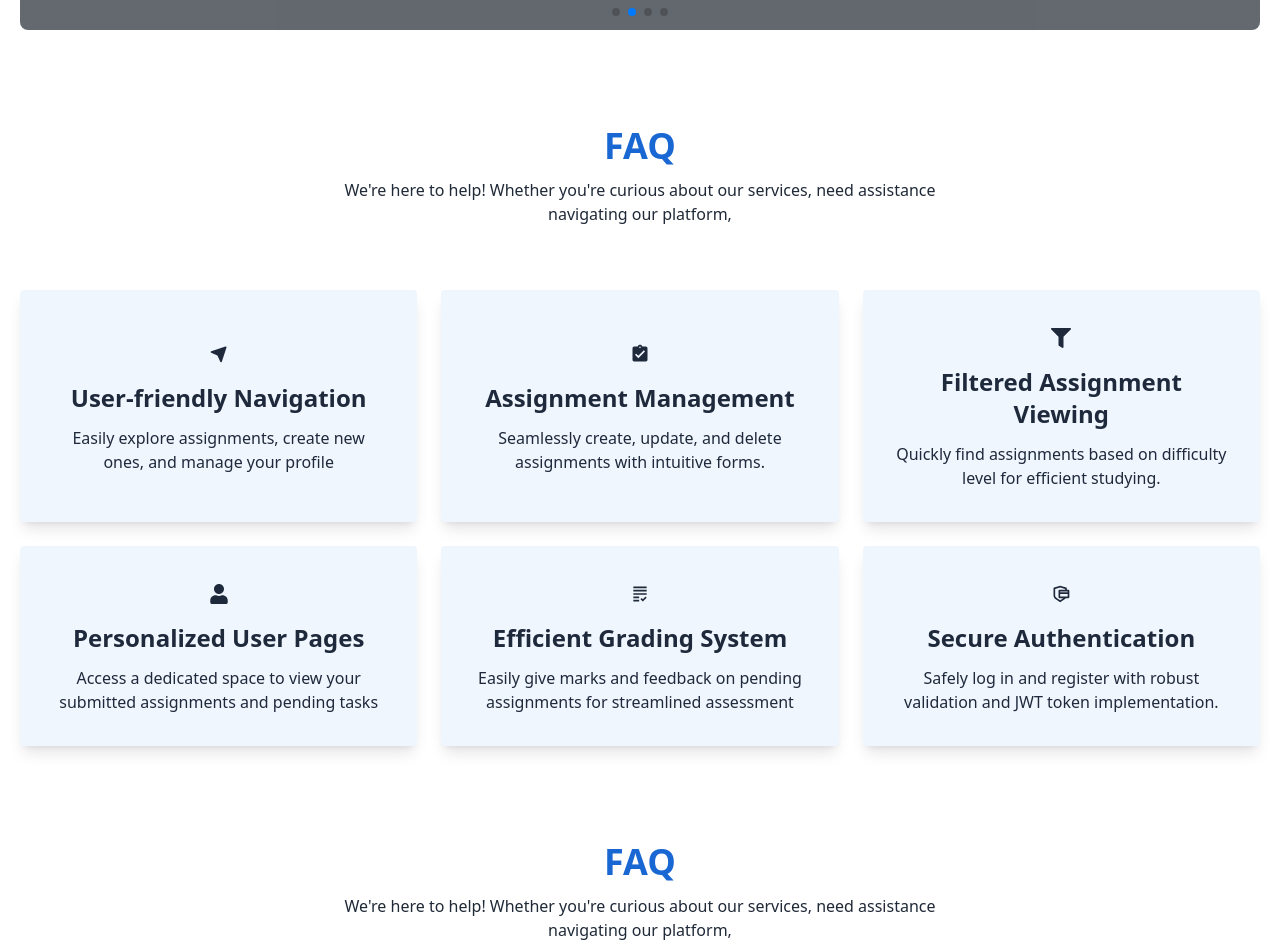
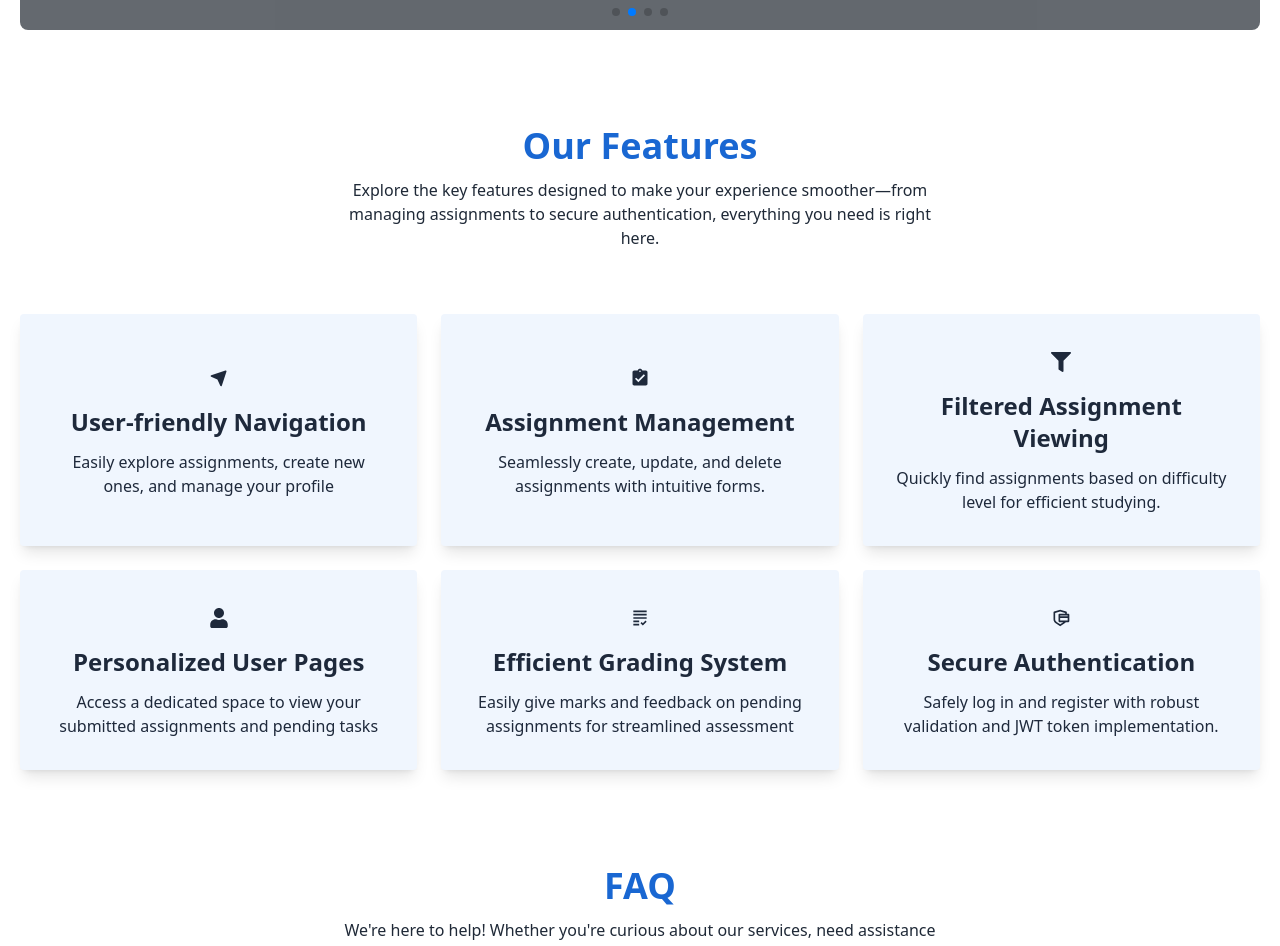
Before and after one commit to Sajjadhosenshohan/Job-word-client, a React (Vite) app: page / in a window 1280 px wide. Shown: the part 600-1546 px from the top of the page. Built offline with nearby package versions, Linux system fonts and the light colour scheme; no server answers; grey boxes are pictures that could not be loaded.

Commit message:
change section title for feature section

```diff
--- a/src/components/Faq.jsx
+++ b/src/components/Faq.jsx
@@ -4,7 +4,7 @@ const Faq = () => {
     return (
         <div className="section-to-section-margin container mx-auto">
 
-            <Title/>
+            <Title title={'FAQ'} description={`We're here to help! Whether you're curious about our services, need assistance navigating our platform`} />
 
             <div className="collapse collapse-plus bg-secondary">
                 <input type="radio" name="faq-accordion" defaultChecked />
--- a/src/components/Features.jsx
+++ b/src/components/Features.jsx
@@ -1,4 +1,3 @@
-import { Fade } from "react-awesome-reveal";
 import { BiSolidNavigation } from "react-icons/bi";
 import { MdAssignmentTurnedIn } from "react-icons/md";
 import { FaFilter } from "react-icons/fa";
@@ -12,8 +11,7 @@ const Features = () => {
         <section className="section-to-section-margin">
             <div className="container mx-auto">
 
-                <Title/>
-
+                <Title title={'Our Features'} description={`Explore the key features designed to make your experience smoother—from managing assignments to secure authentication, everything you need is right here.`}/>
 
 
                 <div className="grid gap-6 my-16 lg:grid-cols-3 ">
--- a/src/components/Title.jsx
+++ b/src/components/Title.jsx
@@ -1,11 +1,11 @@
 import { Fade } from "react-awesome-reveal"
 
-const Title = () => {
+const Title = ({title, description}) => {
     return (
         <div className="text-center mb-6 md:mb-8 lg:mb-12 mx-auto w-full md:w-2/4">
             <Fade direction="left">
-                <h2 className="font-bold text-xl md:text-2xl lg:text-4xl mb-3 text-primary">FAQ</h2>
-                <p> We're here to help! Whether you're curious about our services, need assistance navigating our platform,</p>
+                <h2 className="font-bold text-xl md:text-2xl lg:text-4xl mb-3 text-primary">{title}</h2>
+                <p>{description}</p>
             </Fade>
         </div>
     )
```
